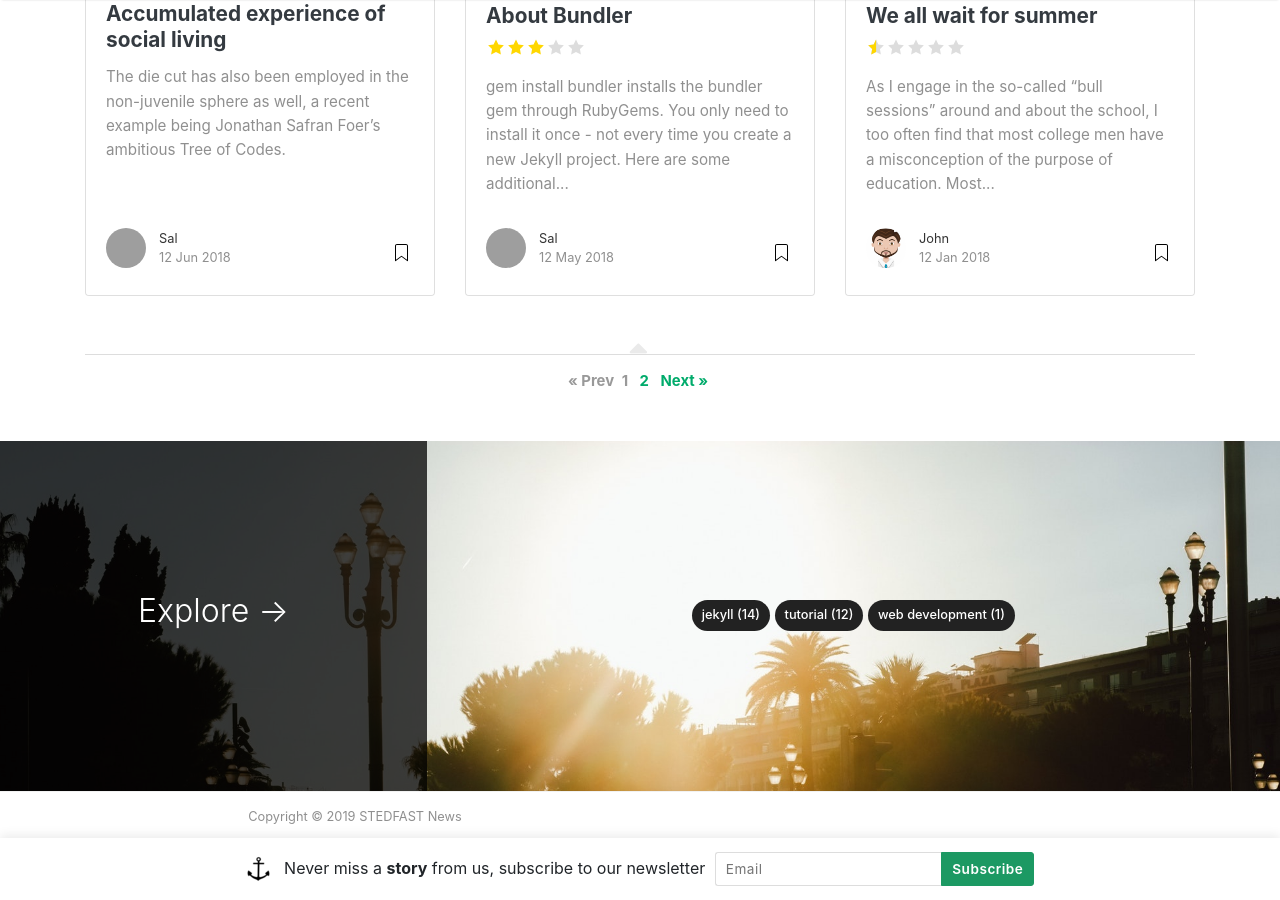
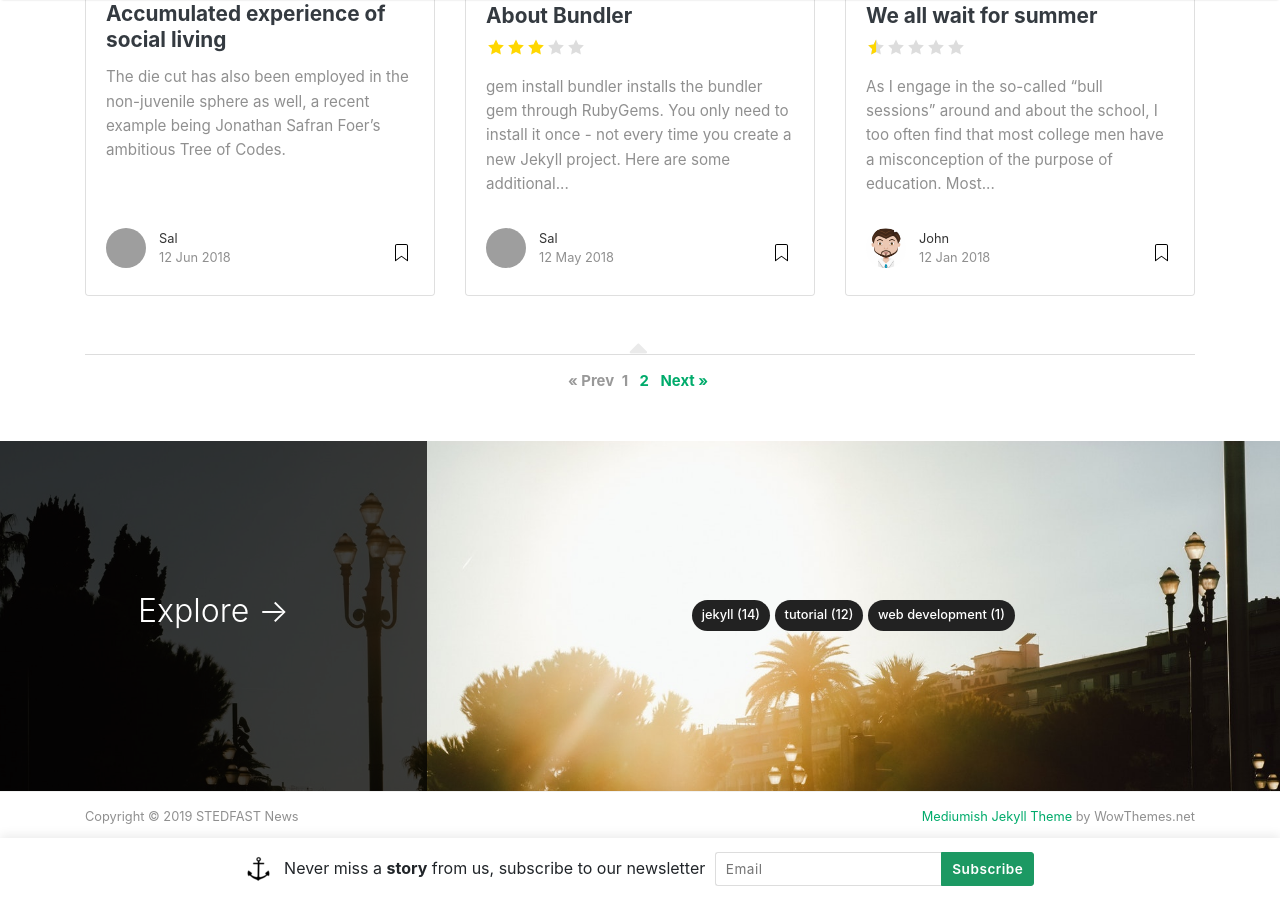
Before and after one commit to flashlightministries/stedfastnews, a Jekyll site: the page built from index.html, in a window 1280 px wide and 900 px high, scrolled down 1406 px. Built offline with Jekyll 4.4.1, drawn with Linux system fonts in a browser that asks for light colours; nearby versions of some CDN libraries; the list of posts is cut into pages by our own code; grey boxes are pictures that could not be loaded.

Commit message:
Update default.html

```diff
--- a/_layouts/default.html
+++ b/_layouts/default.html
@@ -162,8 +162,11 @@ ga('send', 'pageview');
 <footer class="footer">
     <div class="container">
         <div class="row">
-            <div class="col-md-6 col-sm-6 text-center">
+            <div class="col-md-6 col-sm-6 text-center text-lg-left">
                 Copyright © {{ site.time | date: "%Y" }} {{ site.name }}
+            </div>
+            <div class="col-md-6 col-sm-6 text-center text-lg-right">
+                <a target="_blank" href="https://www.wowthemes.net/mediumish-free-jekyll-template/">Mediumish Jekyll Theme</a> by WowThemes.net
             </div>
         </div>
     </div>
```
